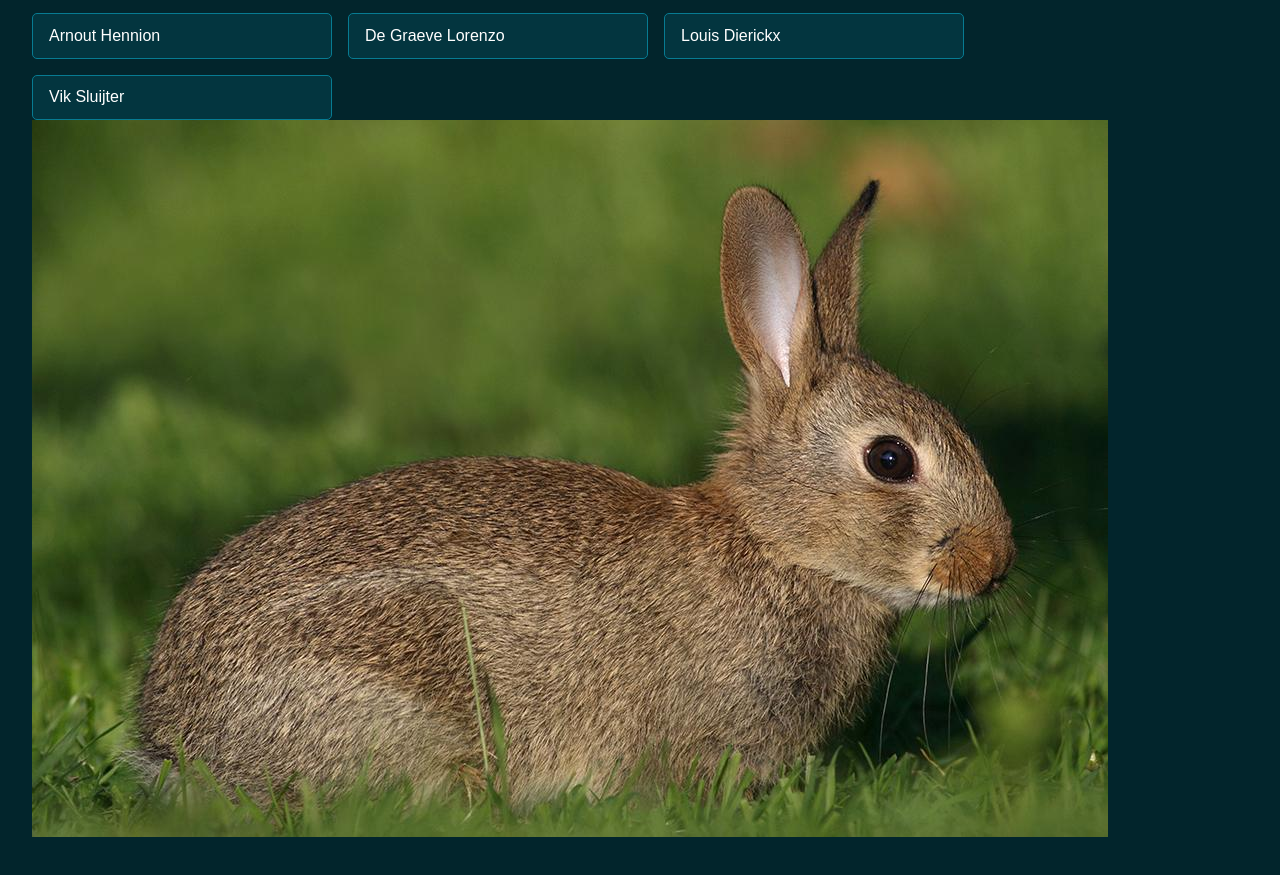
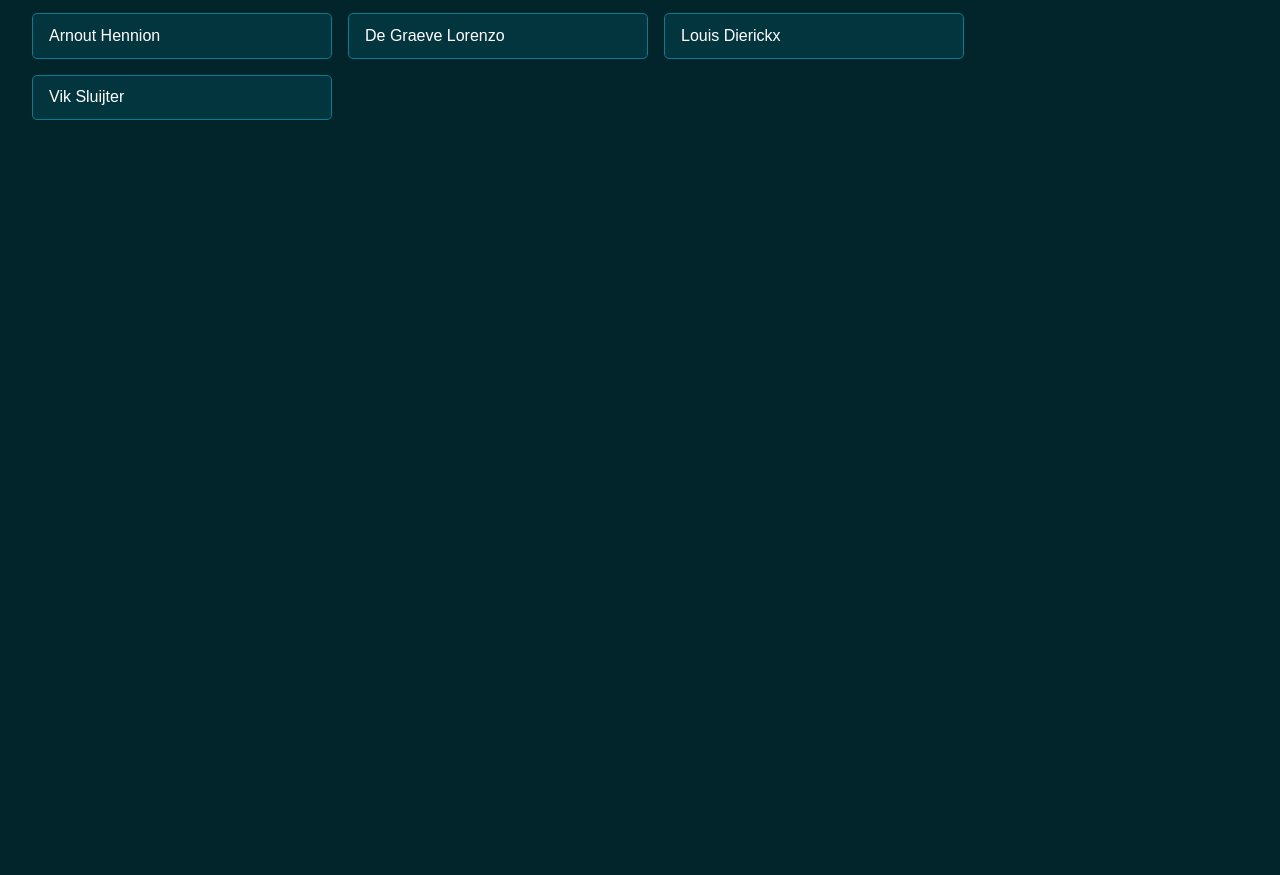
Before and after one commit to imd-2324/students, a plain HTML site: page index.html in a window 1280 px wide. Shown: the part 421-1296 px from the top of the page. After the commit the page ends 800 px from the top, so only its background shows below. Drawn offline with Linux system fonts and the light colour scheme.

Commit message:
geen konijn

```diff
--- a/index.html
+++ b/index.html
@@ -13,6 +13,5 @@
 
     <script src="./scripts/students.js"></script>
     <script src="./scripts/main.js"></script>
-    <img src="/pictures/konijn.jpg" alt="Konijn" >
 </body>
 </html>
```
Also changed, not shown: pictures/konijn.jpg (deleted).
